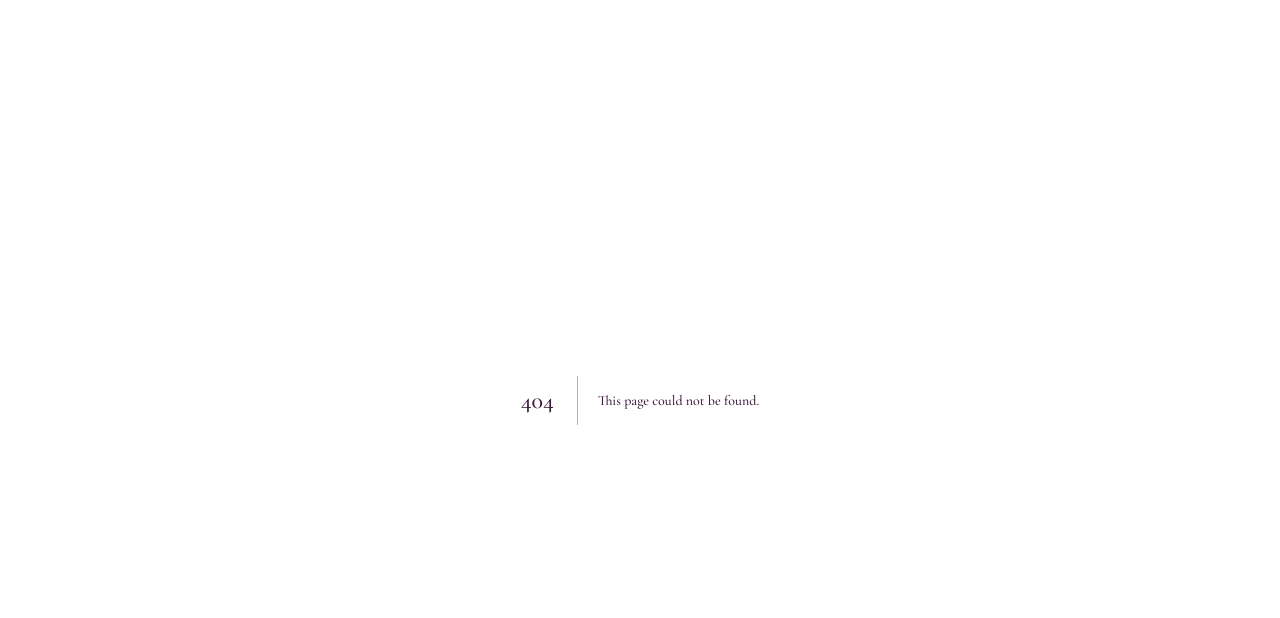
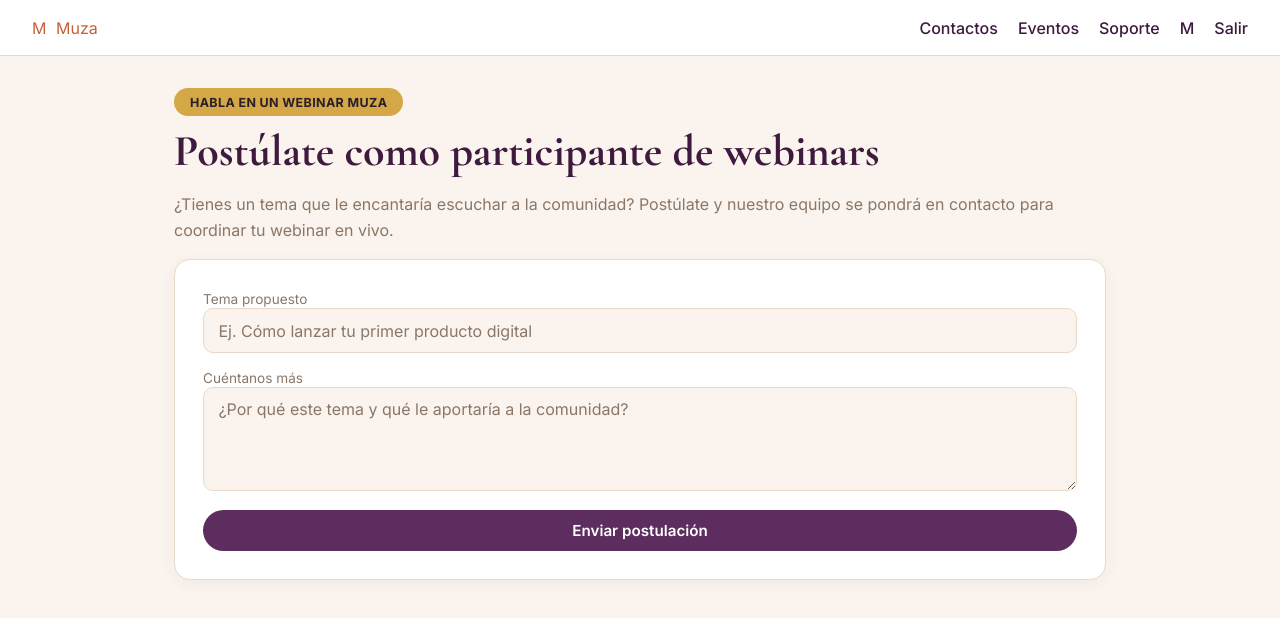
Before and after one commit to somosmuzamarketing-spec/muza-platform, a Next.js app: page /nominar-webinar in a window 1280 px wide. Before the commit this address had no page. Shown: the top 618 px of the page. Built offline with nearby package versions, Linux system fonts and the light colour scheme; no server answers; the database is empty; sample sign-in values are in the browser's storage.

Commit message:
Create page.tsx

```diff
--- /dev/null
+++ b/src/app/nominar-webinar/page.tsx
@@ -0,0 +1,42 @@
+import { getServerSession } from "next-auth";
+import { authOptions } from "@/lib/auth";
+import { prisma } from "@/lib/prisma";
+import { redirect } from "next/navigation";
+import TopNav from "@/components/TopNav";
+import NominationForm from "@/components/NominationForm";
+import { nominateWebinar } from "./actions";
+
+export default async function NominarWebinarPage() {
+  const session = await getServerSession(authOptions);
+  const userId = (session?.user as any)?.id;
+  if (!userId) redirect("/login");
+
+  const me = await prisma.user.findUnique({ where: { id: userId } });
+  const role = (session?.user as any)?.role;
+
+  return (
+    <div>
+      <TopNav name={me?.name || ""} avatarUrl={me?.avatarUrl} role={role} plan={me?.plan} isMentor={me?.isMentor} />
+      <div className="container">
+        <span className="pill-banner">Habla en un webinar Muza</span>
+        <h1 style={{ marginTop: "0.6rem" }}>Postúlate como participante de webinars</h1>
+        <p style={{ color: "var(--muted)" }}>
+          ¿Tienes un tema que le encantaría escuchar a la comunidad? Postúlate y nuestro equipo se pondrá en
+          contacto para coordinar tu webinar en vivo.
+        </p>
+
+        <div className="card">
+          <NominationForm
+            action={nominateWebinar}
+            topicLabel="Tema propuesto"
+            topicPlaceholder="Ej. Cómo lanzar tu primer producto digital"
+            messageLabel="Cuéntanos más"
+            messagePlaceholder="¿Por qué este tema y qué le aportaría a la comunidad?"
+            submitLabel="Enviar postulación"
+            successMessage="Recibimos tu propuesta de webinar. Te contactaremos pronto."
+          />
+        </div>
+      </div>
+    </div>
+  );
+}
```
